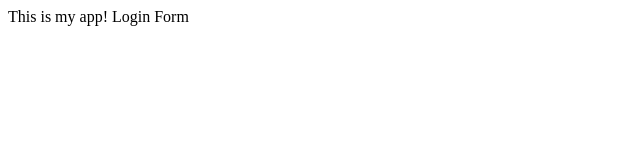
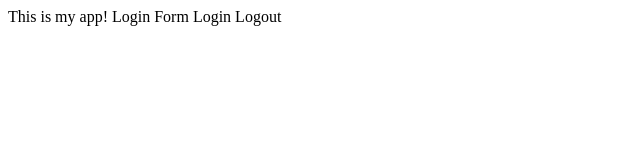
Before and after one commit to RegeleViteaz/myappsample, a plain HTML site: page index.html in a window 1280 px wide. Shown: the whole page, without its empty margins (0-640 px from the left). Drawn offline with Linux system fonts and the light colour scheme.

Commit message:
Added some text

```diff
--- a/index.html
+++ b/index.html
@@ -4,6 +4,8 @@
 	<body>
 		This is my app!
 		Login Form
+		Login
+		Logout
 	</body>
 	</head>
 </html>
```
